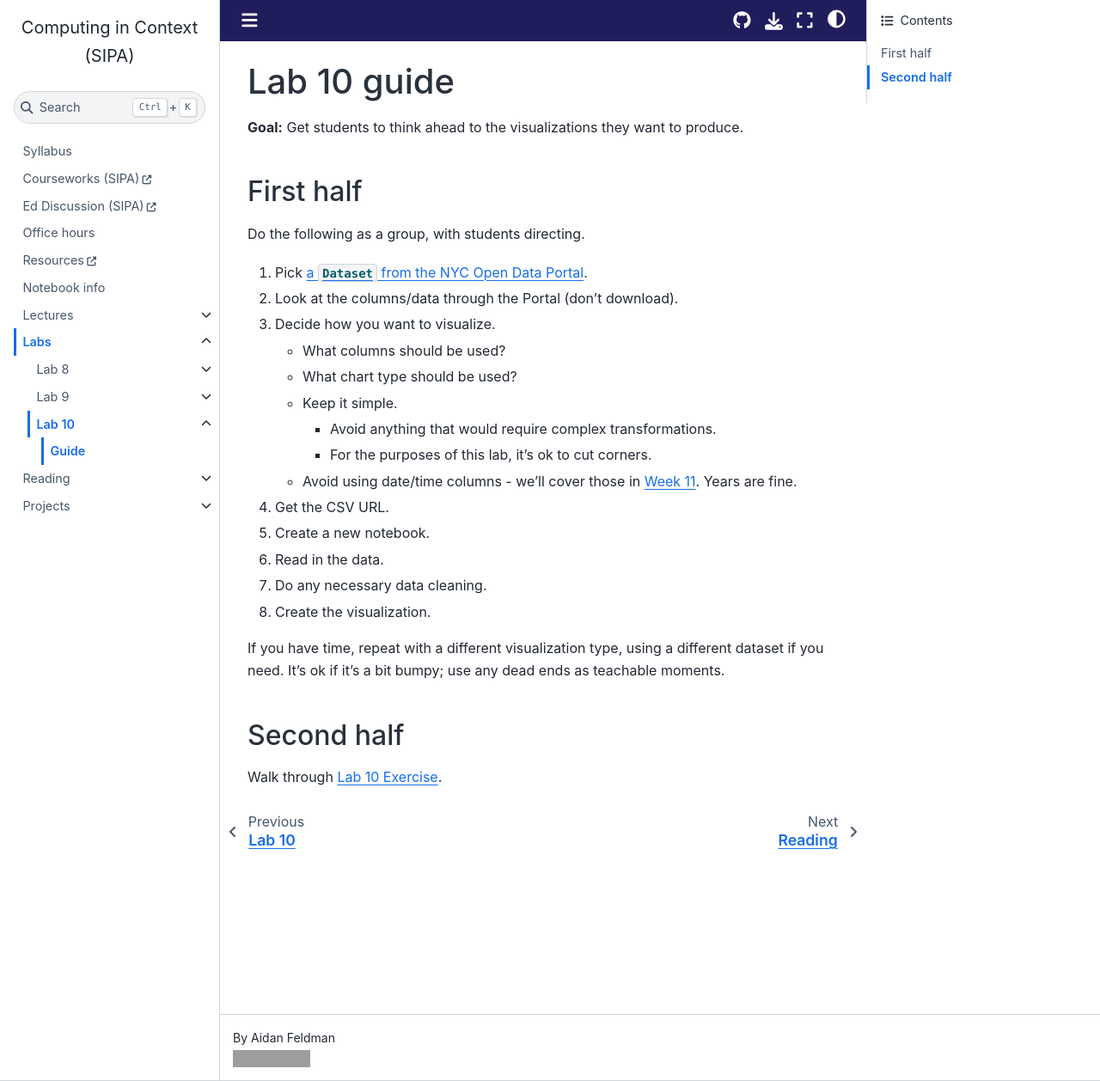
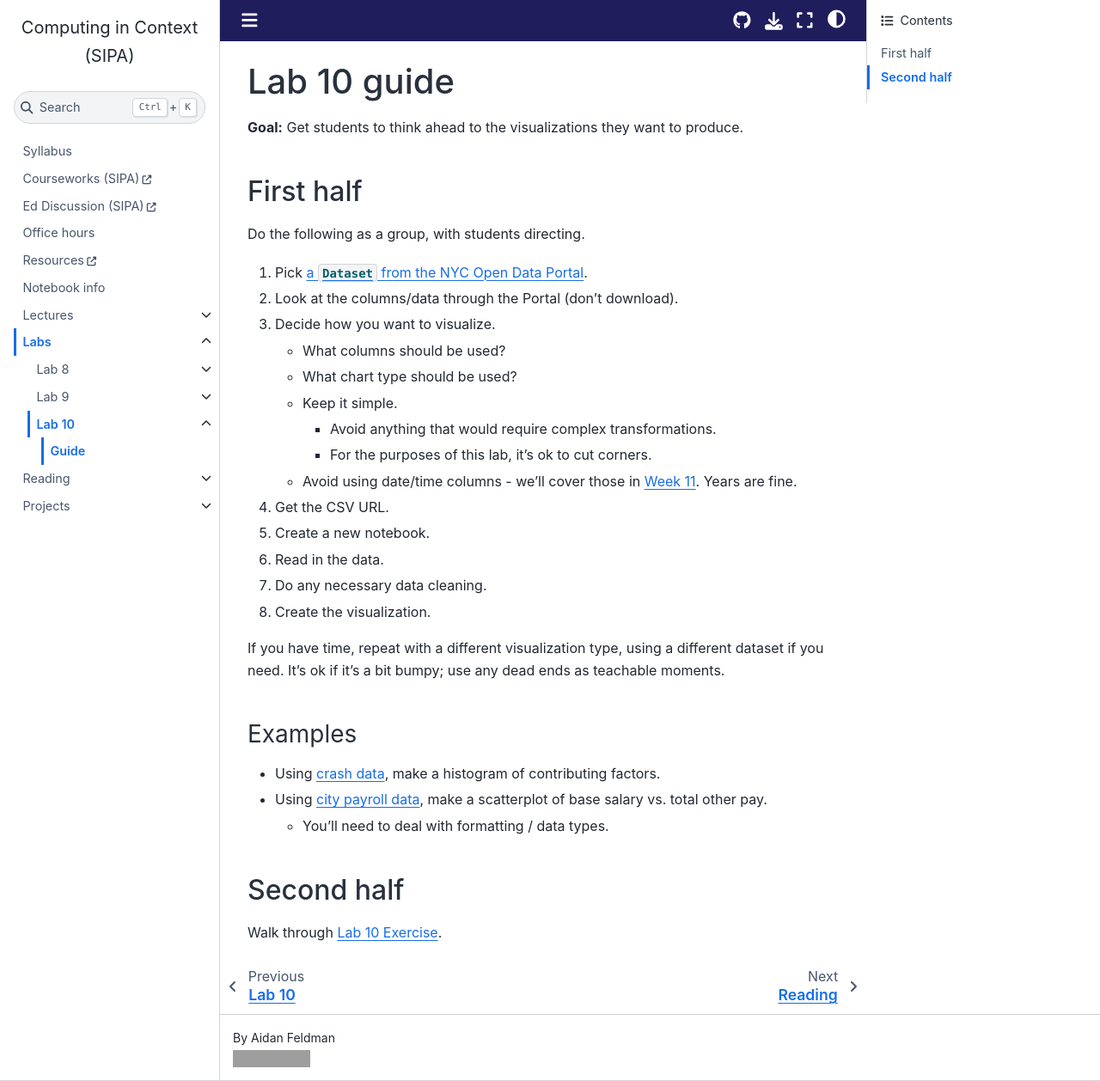
Before and after one commit to afeld/computing-in-context, a Jupyter Book: the page built from lab_10_guide.md, in a window 1280 px wide and 1258 px high. Shown: the whole window at 86% size. Built offline with Jupyter Book 1.0.4 settings and Sphinx 7.4.7 and the Sphinx Book theme 1.1.4, drawn with Linux system fonts in a browser that asks for light colours; comment, search, counter and statistics services are not loaded; grey boxes are pictures that could not be loaded.

Commit message:
add examples to lab 10

```diff
--- a/lab_10_guide.md
+++ b/lab_10_guide.md
@@ -23,6 +23,12 @@ Do the following as a group, with students directing.
 
 If you have time, repeat with a different visualization type, using a different dataset if you need. It's ok if it's a bit bumpy; use any dead ends as teachable moments.
 
+### Examples
+
+- Using [crash data](https://data.cityofnewyork.us/Public-Safety/Motor-Vehicle-Collisions-Crashes/h9gi-nx95/explore), make a histogram of contributing factors.
+- Using [city payroll data](https://data.cityofnewyork.us/City-Government/Citywide-Payroll-Data-Fiscal-Year-/k397-673e/explore), make a scatterplot of base salary vs. total other pay.
+  - You'll need to deal with formatting / data types.
+
 ## Second half
 
 Walk through [Lab 10 Exercise](lab_10.ipynb).
```
